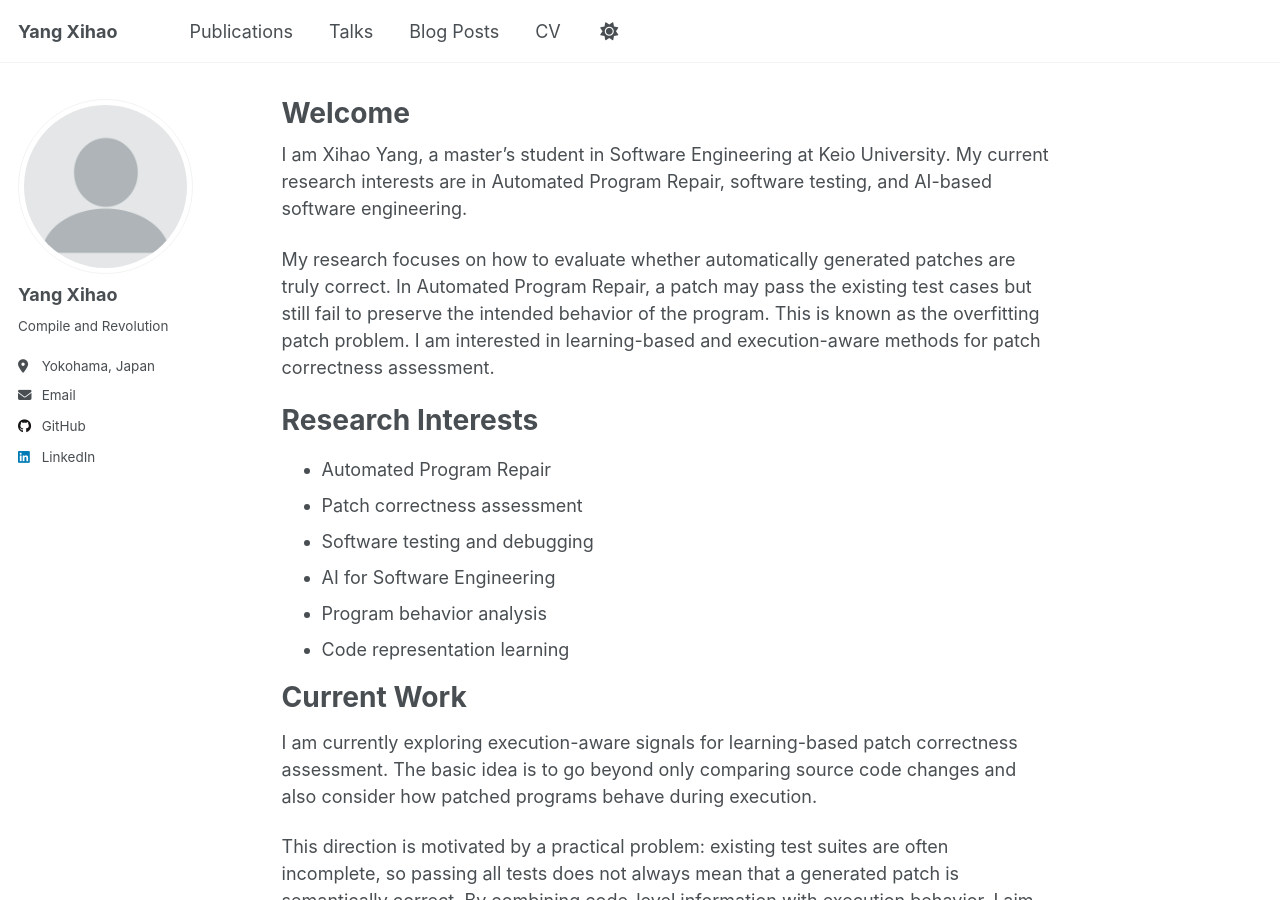
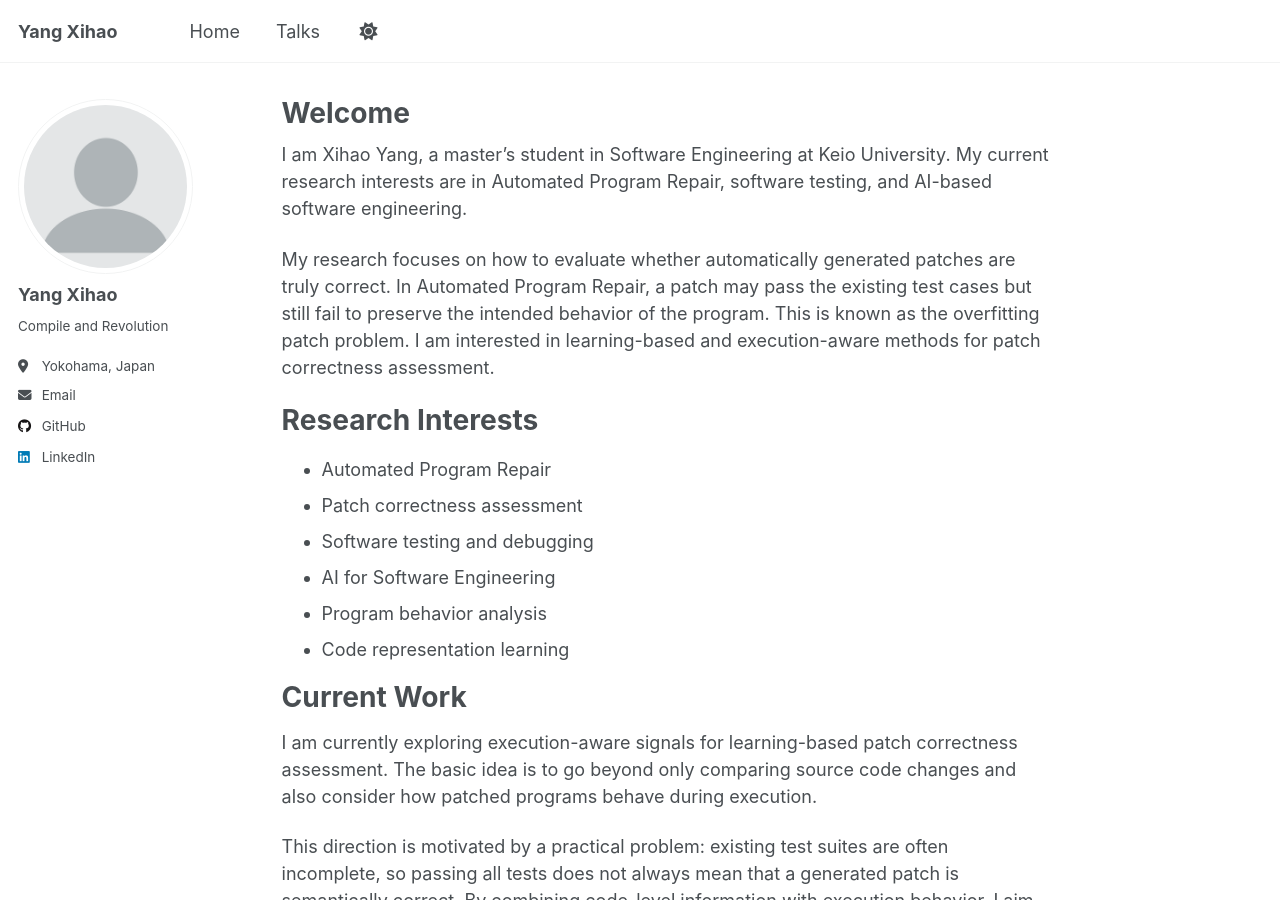
Before and after one commit to xihao-yang/xihao-yang.github.io, a Jekyll site: the page built from _pages/about.md, in a window 1280 px wide and 900 px high. Built offline with Jekyll 4.4.1, drawn with Linux system fonts in a browser that asks for light colours; a script that is not in the unit is left out.

Commit message:
Update navigation.yml

```diff
--- a/_data/navigation.yml
+++ b/_data/navigation.yml
@@ -8,8 +8,8 @@
 #      Markdown formatted page while the second is generated using JSON.
 
 main:
-  - title: "Publications"
-    url: /publications/
+  - title: "Home"
+    url: /
 
   - title: "Talks"
     url: /talks/
@@ -20,11 +20,11 @@ main:
   # - title: "Portfolio"
   #  url: /portfolio/
 
-  - title: "Blog Posts"
-    url: /year-archive/
+  # - title: "Blog Posts"
+  # url: /year-archive/
 
-  - title: "CV"
-    url: /cv/
+  #- title: "CV"
+  #  url: /cv/
 
   # - title: "CV"
   #   url: /cv-json/
```
